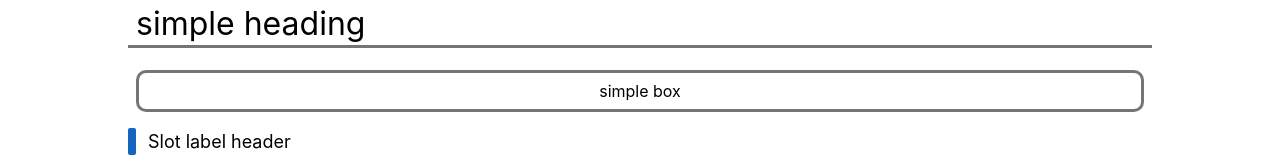
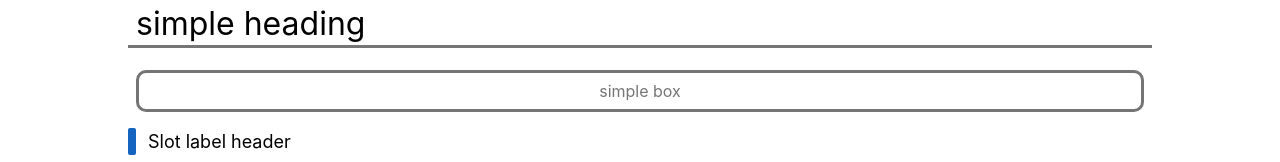
Before and after one commit to FumihiroMaejima/amplify-test, a React (Vite) app: page /sample in a window 1280 px wide. Shown: the part 126-288 px from the top of the page. Built offline with nearby package versions, Linux system fonts and the light colour scheme.

Commit message:
modify props default value setting.

```diff
--- a/src/components/parts/box/PartsSimpleBox.tsx
+++ b/src/components/parts/box/PartsSimpleBox.tsx
@@ -9,26 +9,22 @@ type Props = {
   isDouble?: boolean
 }
 
-export const PartsSimpleBox: React.VFC<Props> = (
-  props = {
-    text: '',
-    color: 'dark-grey',
-    textColor: 'dark-grey',
-    isDashed: false,
-    isDouble: false,
-  }
-) => {
+export const PartsSimpleBox: React.VFC<Props> = ({
+  text = '',
+  color = 'dark-grey',
+  textColor = 'dark-grey',
+  isDashed = false,
+  isDouble = false,
+}) => {
   return (
     <div
-      className={`parts-simple-box parts-simple-box__${
-        props.color
-      } parts-simple-box__text--${props.textColor}
-       ${props.isDashed ? 'parts-simple-box__dash' : ''}, ${
-        props.isDouble ? 'parts-simple-box__double' : ''
+      className={`parts-simple-box parts-simple-box__${color} parts-simple-box__text--${textColor}
+       ${isDashed ? 'parts-simple-box__dash' : ''}, ${
+        isDouble ? 'parts-simple-box__double' : ''
       }
       `}
     >
-      <p>{props.text}</p>
+      <p>{text}</p>
     </div>
   )
 }
--- a/src/components/parts/heading/PartsSimpleHeading.tsx
+++ b/src/components/parts/heading/PartsSimpleHeading.tsx
@@ -9,24 +9,22 @@ type Props = {
   isUpAndDown?: boolean
 }
 
-export const PartsSimpleHeading: React.VFC<Props> = (
-  props = {
-    text: '',
-    color: 'dark-grey',
-    isDashed: false,
-    isDouble: false,
-    isUpAndDown: false,
-  }
-) => {
+export const PartsSimpleHeading: React.VFC<Props> = ({
+  text = '',
+  color = 'dark-grey',
+  isDashed = false,
+  isDouble = false,
+  isUpAndDown = false,
+}) => {
   return (
     <h1
-      className={`parts-simple-heading parts-simple-heading__${props.color} ${
-        props.isDashed ? 'parts-simple-heading__dash' : ''
-      }, ${props.isDouble ? 'parts-simple-heading__double' : ''},
-      ${props.isUpAndDown ? 'parts-simple-heading__up-down' : ''}
+      className={`parts-simple-heading parts-simple-heading__${color} ${
+        isDashed ? 'parts-simple-heading__dash' : ''
+      }, ${isDouble ? 'parts-simple-heading__double' : ''},
+      ${isUpAndDown ? 'parts-simple-heading__up-down' : ''}
       `}
     >
-      {props.text}
+      {text}
     </h1>
   )
 }
--- a/src/pages/Sample.tsx
+++ b/src/pages/Sample.tsx
@@ -40,11 +40,10 @@ export const Sample: React.VFC = () => {
         color="dark-grey"
         isDashed={false}
         isDouble={false}
-        isUpAndDown={false}
       />
 
       <div className="m-xy2">
-        <PartsSimpleBox text="simple box" color="dark-grey" />
+        <PartsSimpleBox text="simple box" />
       </div>
 
       <PartsLabelHeader text="Slot label header" color="blue" />
```
